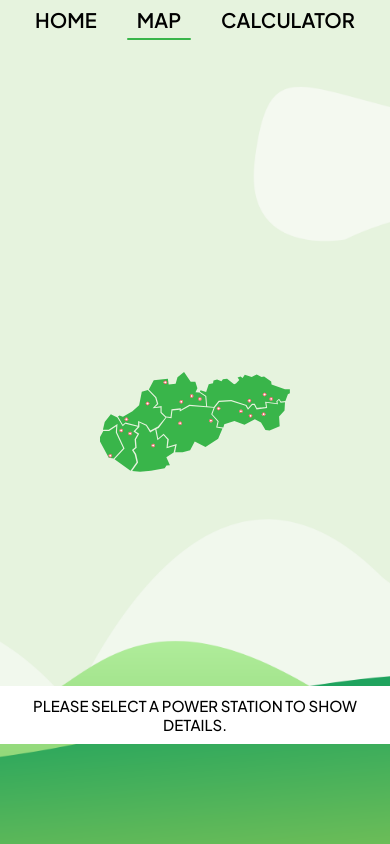
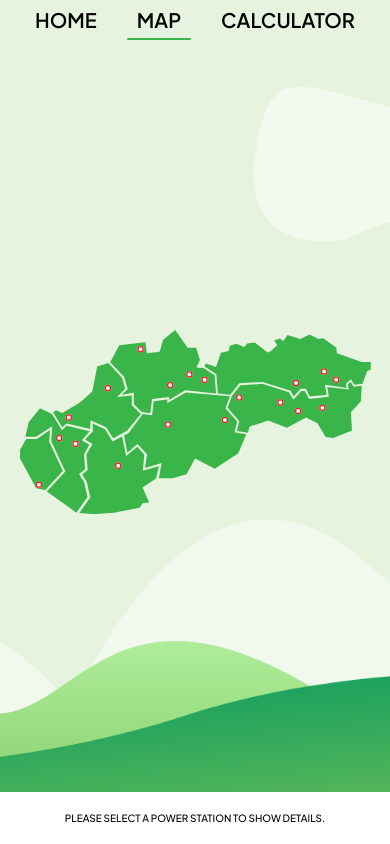
Before and after one commit to dejvokep/erasmus-energy-web-app, a Next.js app: page /map in a window 390 px wide. Built offline with nearby package versions, Linux system fonts and the light colour scheme.

Commit message:
Updated styles and stuff.

```diff
--- a/components/power-station-info-box.js
+++ b/components/power-station-info-box.js
@@ -2,15 +2,24 @@ import styles from "../styles/PowerStationInfoBox.module.css";
 import PowerStationDetails from "./power-station-details";
 
 export default function PowerStationInfoBox({station}) {
+    if (!station) {
+        return <div className={styles.container}>
+            <div className={styles.defaultBox}>
+                <PowerStationDetails name="Please select a power station to show details."/>
+            </div>
+        </div>
+    }
+
     return <div className={styles.container}>
-        {station ? <div className={styles.box}>
+        <div className={styles.box}>
             <div className={styles.location}><h1><a href={station.link} target='_blank'
                                                     rel="noreferrer">{station.name}</a></h1></div>
-            <PowerStationDetails name="Type" value={station.type}/>
-            <PowerStationDetails name="Power output" value={station.power + " MW"}/>
-            {station.since && <PowerStationDetails name="Since" value={station.since}/>}
-        </div> : <div className={styles.defaultBox}>
-            <PowerStationDetails name="Please select a power station to show details."/>
-        </div>}
+
+            <div className={styles.details}>
+                <PowerStationDetails name="Type" value={station.type}/>
+                <PowerStationDetails name="Power output" value={station.power + " MW"}/>
+                {station.since && <PowerStationDetails name="Since" value={station.since}/>}
+            </div>
+        </div>
     </div>
 }
--- a/styles/PinnedMap.module.css
+++ b/styles/PinnedMap.module.css
@@ -5,7 +5,7 @@
 
 .map {
     height: 100vh;
-    padding: 100px;
+    padding: 5%;
     display: grid;
     place-items: center;
 }
--- a/styles/PowerStationDetails.module.css
+++ b/styles/PowerStationDetails.module.css
@@ -1,8 +1,8 @@
 .container {
-    padding: 10px 5%;
+    padding: 10px;
     display: grid;
     place-items: center;
-    flex-grow: 1;
+    font-size: 12px;
 }
 
 .container p {
@@ -12,9 +12,9 @@
 
 .name {
     text-transform: uppercase;
-    font-size: 15px;
+    font-size: 10px;
 }
 
 .value {
-    font-size: 30px;
+    font-size: 25px;
 }
--- a/styles/PowerStationInfoBox.module.css
+++ b/styles/PowerStationInfoBox.module.css
@@ -7,7 +7,9 @@
 }
 
 .box {
-    display: inline-flex;
+    margin: 0 30px;
+    display: flex;
+
     background-color: white;
     z-index: 10;
     border: .1em solid black;
@@ -16,14 +18,48 @@
     box-shadow: 5px 10px 70px grey;
 }
 
+.details {
+    display: flex;
+    flex-flow: row;
+    flex-wrap: wrap;
+    justify-content: space-evenly;
+}
+
+.details > div {
+    margin: 0 30px;
+}
+
 .location {
     display: grid;
     place-items: center;
     background-color: transparent;
     border-right: .1em solid black;
     padding: 0 20px;
+    text-align: center;
+}
+
+.location h1 {
+    font-size: 25px;
 }
 
 .defaultBox {
     background: white;
+    padding: 10px;
 }
+
+@media only screen and (max-width: 800px) {
+    .container {
+        bottom: 0;
+    }
+
+    .box {
+        width: 100%;
+        border-radius: 0;
+        border: none;
+        border-top: .1em solid black;
+    }
+
+    .defaultBox {
+        width: 100%;
+    }
+}
```
